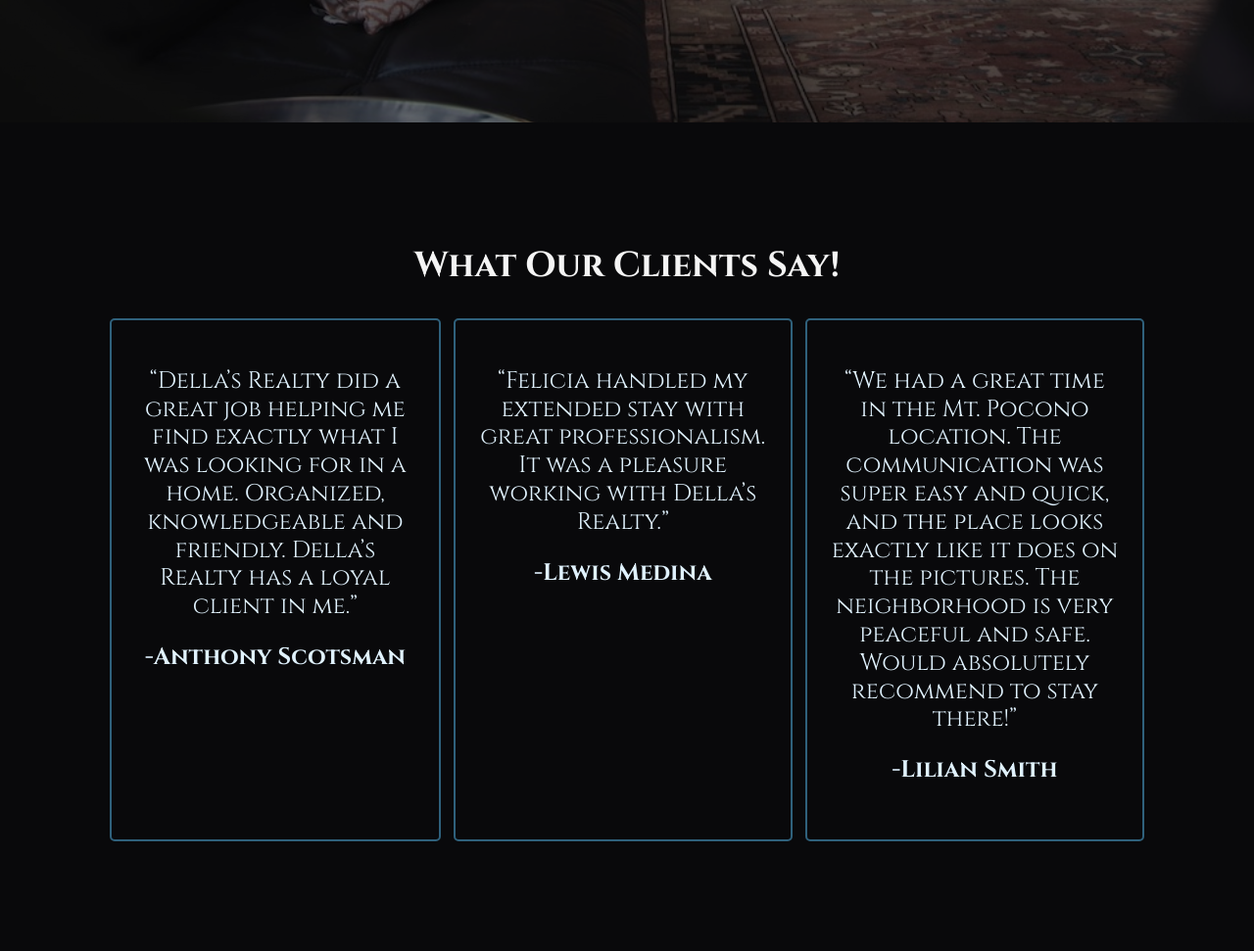
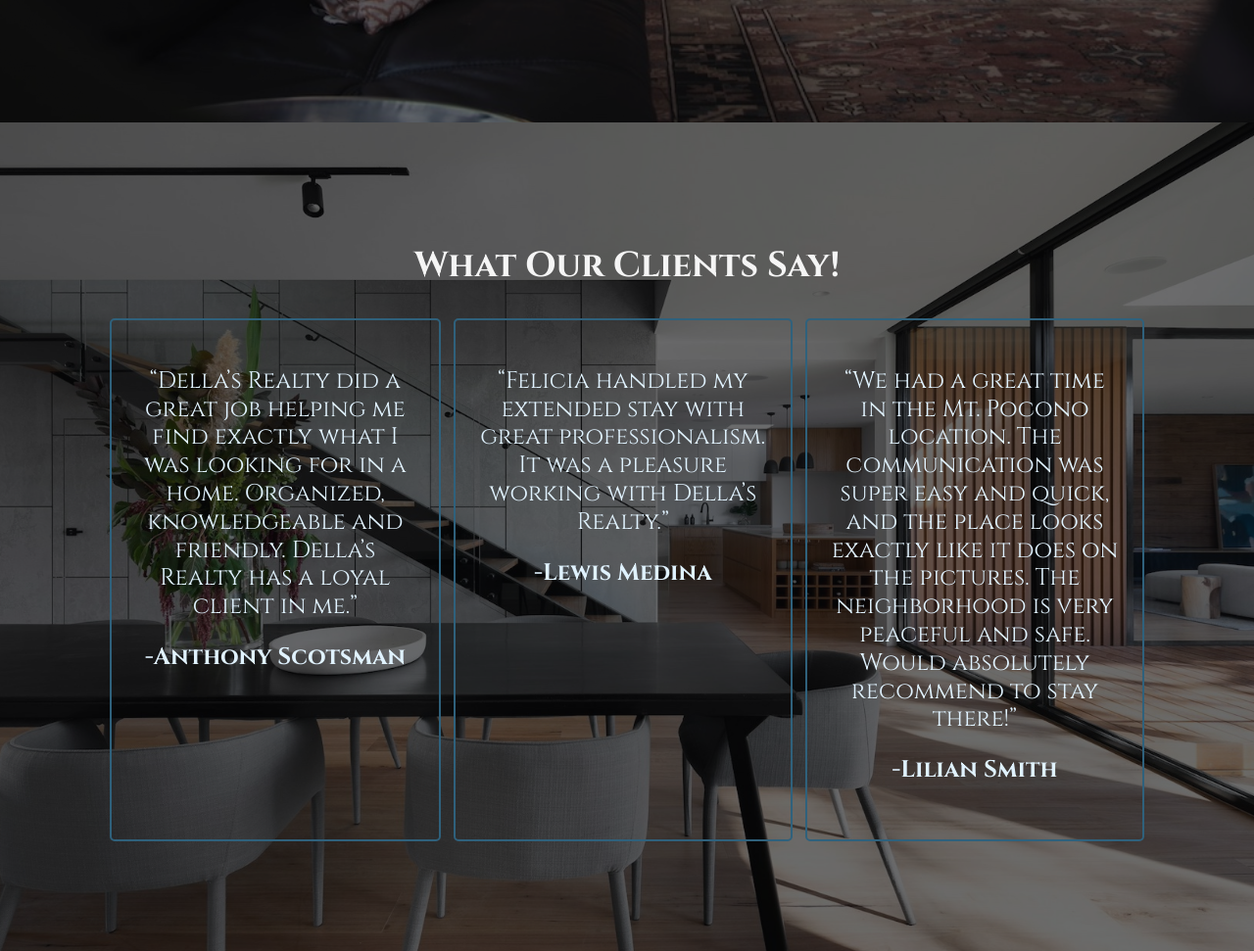
Before and after one commit to acin1023/Realty, a plain HTML site: page index.html in a window 1280 px wide. Shown: the part 892-1863 px from the top of the page at 98% size. Drawn offline with nearby package versions, Linux system fonts and the light colour scheme; the site is published under a folder, as on GitHub Pages, so addresses that start at the root find nothing; a script that the page names is missing.

Commit message:
reroute client bg path

```diff
--- a/styles/home.css
+++ b/styles/home.css
@@ -56,7 +56,7 @@
 
 
 .testimony-container {
-    --bg-image: url(/Images/client\ bg\ copy.jpeg);
+    --bg-image: url(../images/client\ bg\ copy.jpeg);
     --bg-image-opacity: .4;
     position: relative;
     isolation: isolate;
```
